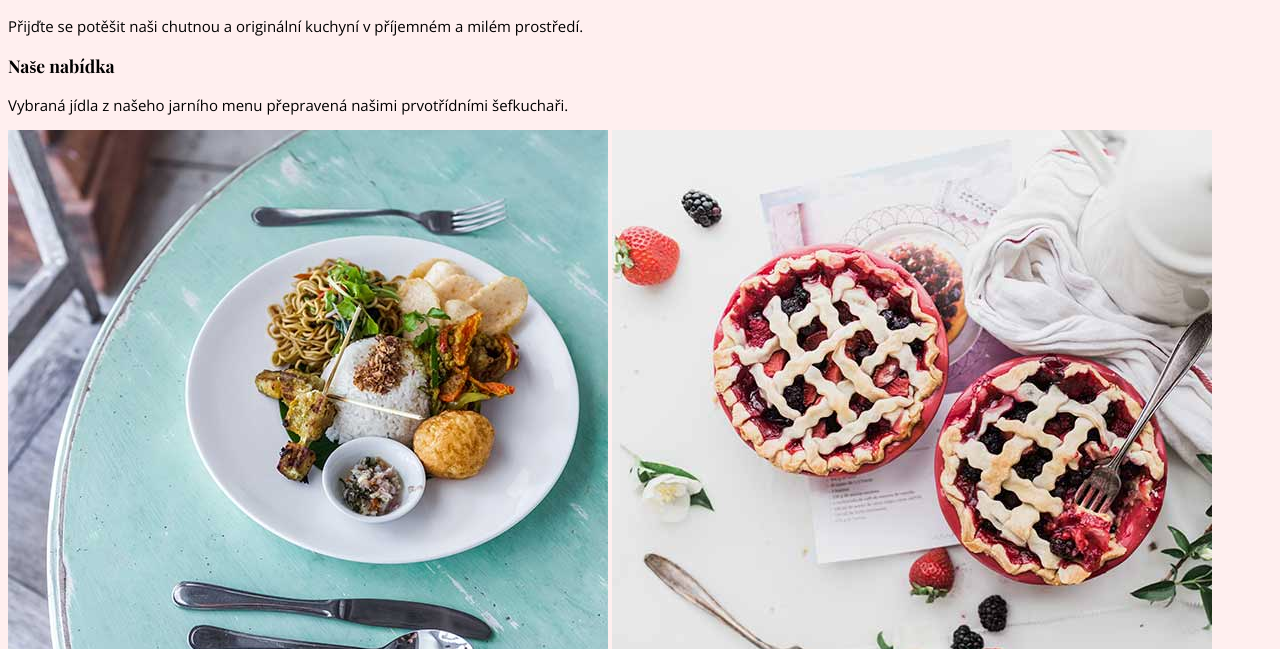
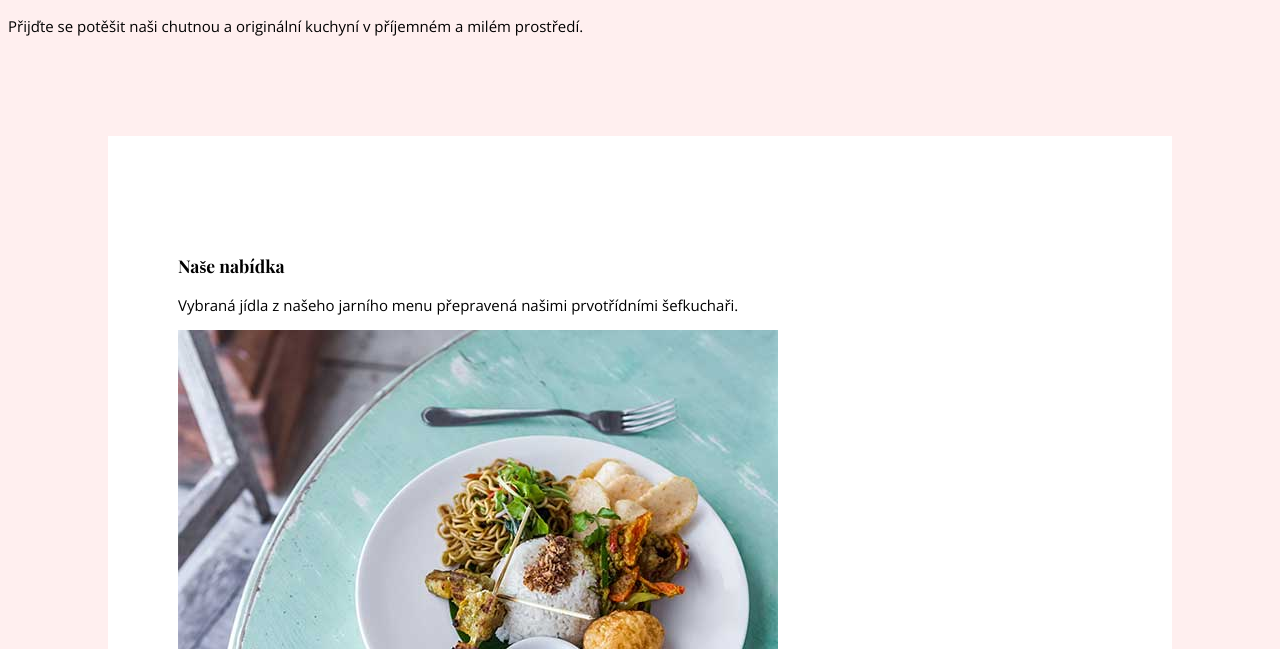
Before and after one commit to Nekvaja/cviceni-saturejka, a plain HTML site: page index.html in a window 1280 px wide. Shown: the part 151-800 px from the top of the page. Drawn offline with nearby package versions, Linux system fonts and the light colour scheme.

Commit message:
obarvení pozadí hlavního menu, nastavení margina a padding hlavního menu

```diff
--- a/style.css
+++ b/style.css
@@ -13,3 +13,13 @@ h2 {
 body {
     background-color: #ffefef;
 }
+
+.hlavnistrana {
+    background-color: white;
+    padding: 100px 70px;
+    margin: 100px;
+}
+
+h1 {
+
+}
```
